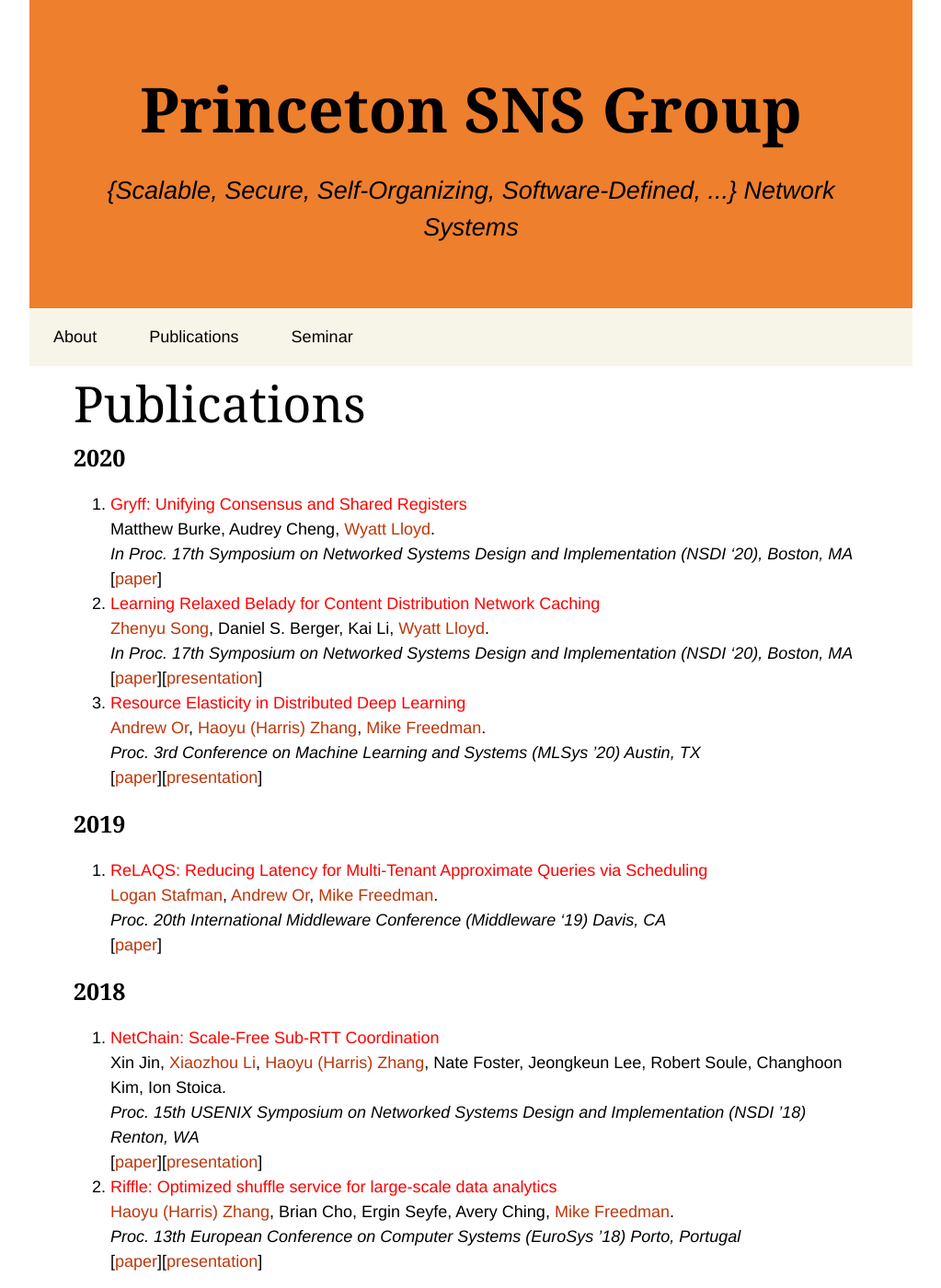
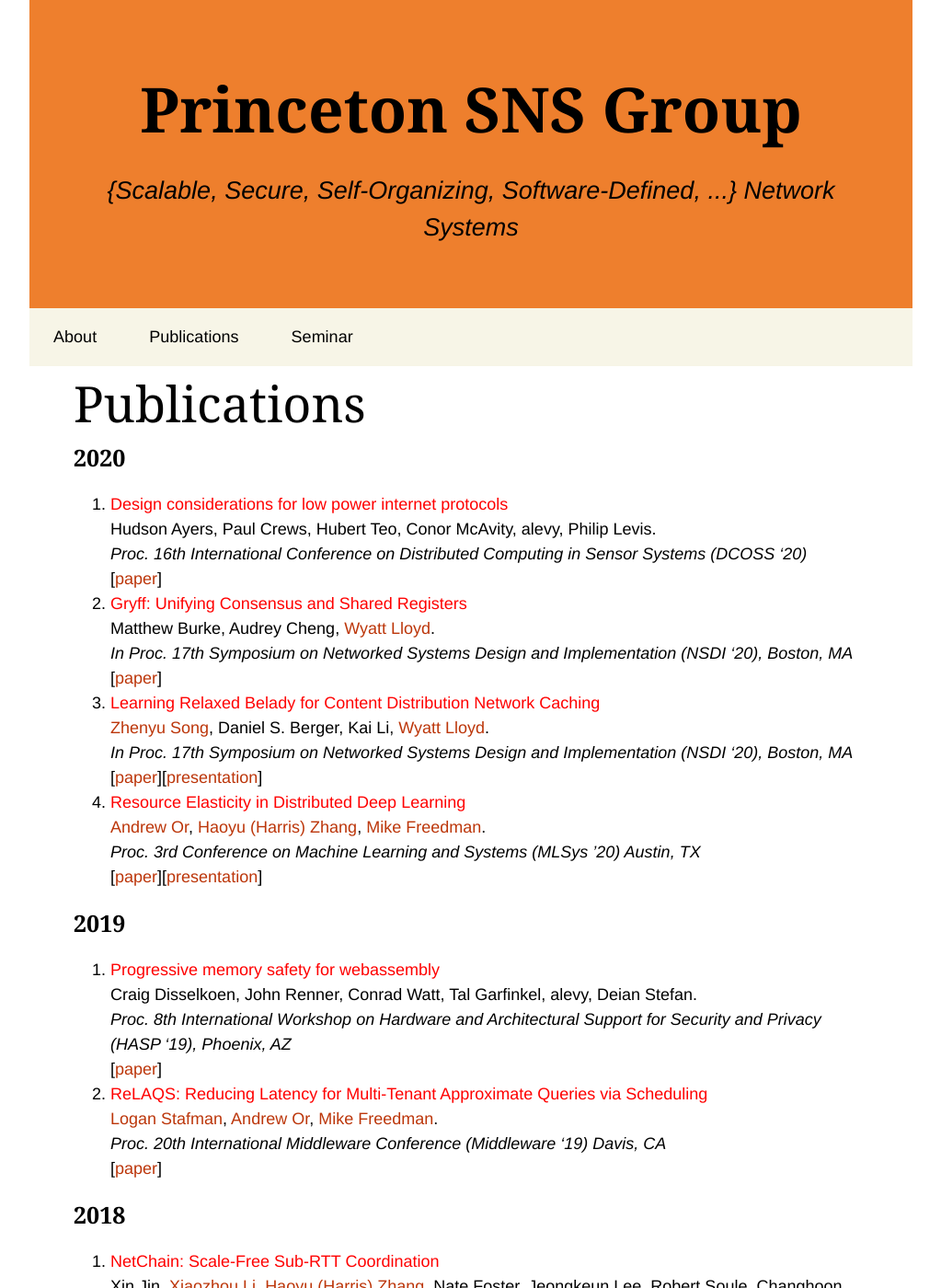
Before and after one commit to princeton-sns/www, a Jekyll site: the page built from publications.md, in a window 1280 px wide and 1400 px high. Shown: the whole window at 92% size, without its empty margins (128-1151 px from the left). Built offline with Jekyll 4.4.1, drawn with Linux system fonts in a browser that asks for light colours; some web fonts are replaced.

Commit message:
Add some 2019/2020 publications

```diff
--- a/_data/publications.yml
+++ b/_data/publications.yml
@@ -28,6 +28,18 @@
   year: 2020
   paper: /assets/papers/2020-nsdi-burke.pdf
 
+- title: "Design considerations for low power internet protocols"
+  people:
+    - Hudson Ayers
+    - Paul Crews
+    - Hubert Teo
+    - Conor McAvity
+    - alevy
+    - Philip Levis
+  venue: "Proc. 16th International Conference on Distributed Computing in Sensor Systems (DCOSS '20)"
+  year: 2020
+  paper: /assets/papers/2020-dcoss-ayers.pdf
+
 - title: "ReLAQS: Reducing Latency for Multi-Tenant Approximate Queries via Scheduling"
   people:
     - stafman
@@ -38,6 +50,18 @@
   paper: /assets/papers/2019-middleware-stafman.pdf
   award:
     - Best Paper Award
+
+- title: "Progressive memory safety for webassembly"
+  people:
+    - Craig Disselkoen
+    - John Renner
+    - Conrad Watt
+    - Tal Garfinkel
+    - alevy
+    - Deian Stefan
+  venue: "Proc. 8th International Workshop on Hardware and Architectural Support for Security and Privacy (HASP '19), Phoenix, AZ"
+  year: 2019
+  paper: /assets/papers/2019-hasp-disselkoen.pdf
 
 - title: "Riffle: Optimized shuffle service for large-scale data analytics"
   people:
```
